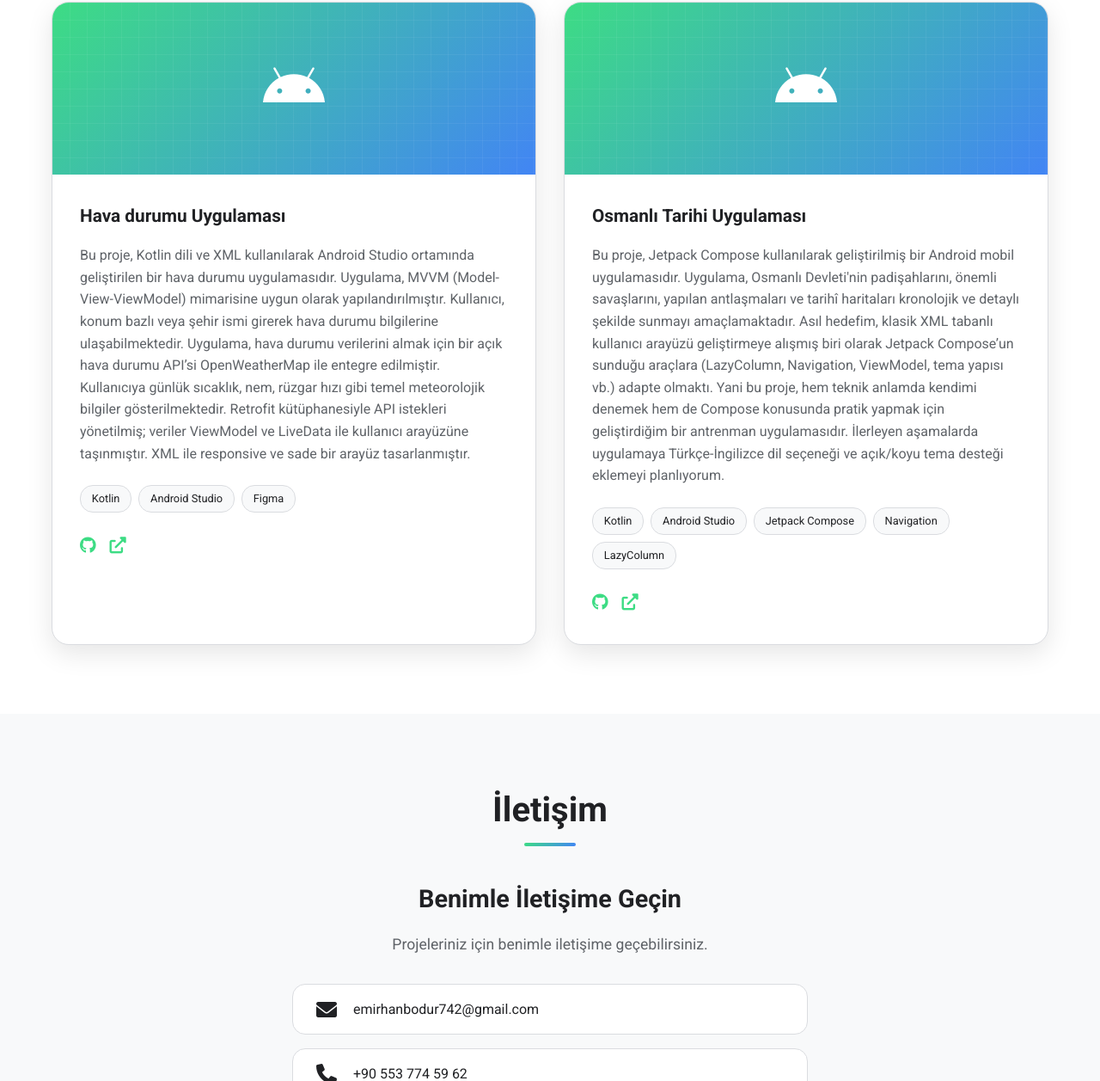
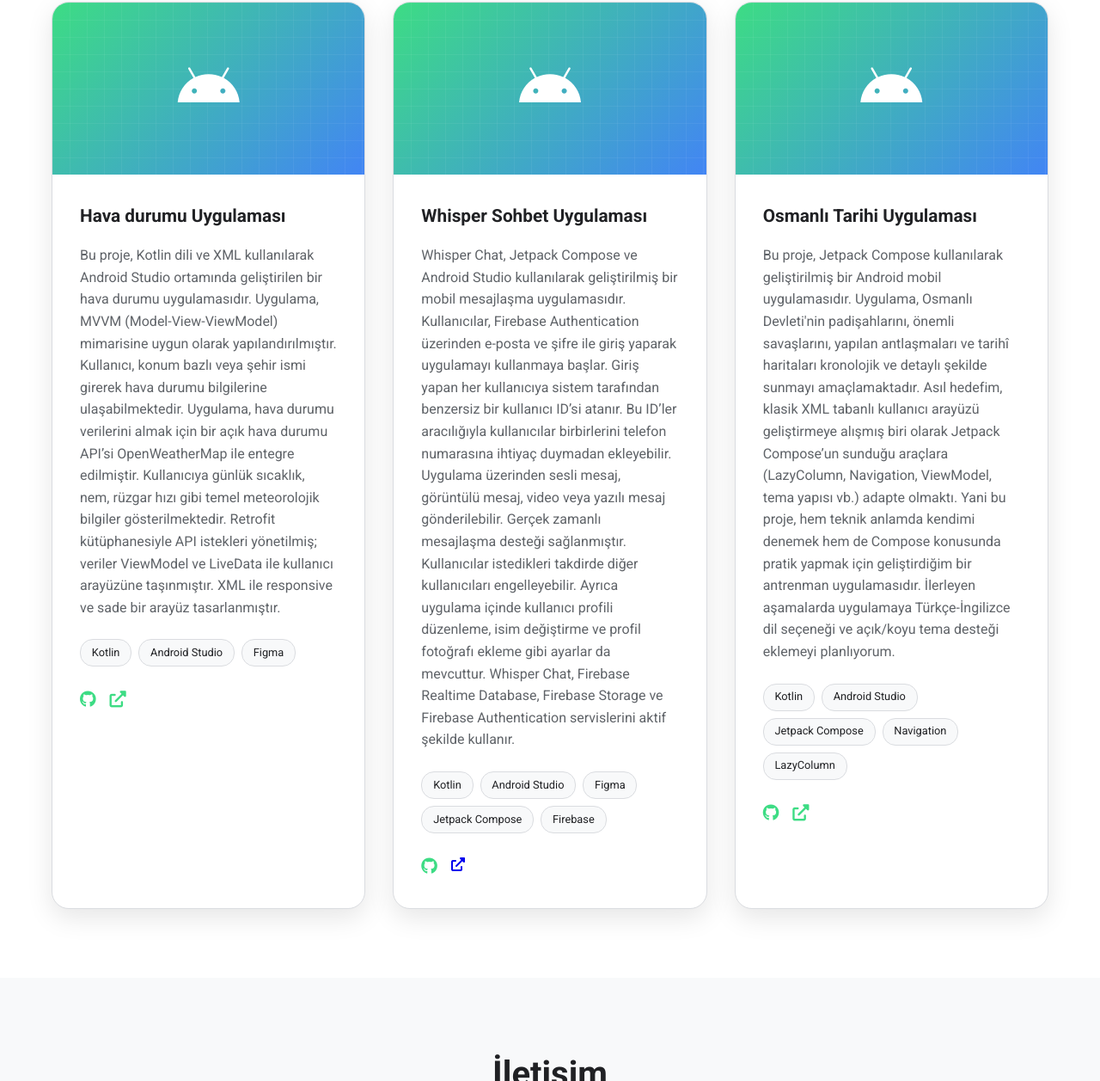
Before and after one commit to EmirhannBodur/My-portfolio, a plain HTML site: page index.html in a window 1280 px wide. Shown: the part 1519-2776 px from the top of the page at 86% size. Drawn offline with Linux system fonts and the light colour scheme.

Commit message:
Update index.html

```diff
--- a/index.html
+++ b/index.html
@@ -135,6 +135,34 @@
                         <i class="fab fa-android"></i>
                     </div>
                     <div class="project-content">
+                        <h3 data-tr="Whisper Sohbet Uygulaması" data-en="Whisper Chat App">Proje Adı</h3>
+                        <p data-tr="Whisper Chat, Jetpack Compose ve Android Studio kullanılarak geliştirilmiş bir mobil mesajlaşma uygulamasıdır. Kullanıcılar, Firebase Authentication üzerinden e-posta ve şifre ile giriş yaparak uygulamayı kullanmaya başlar. Giriş yapan her kullanıcıya sistem tarafından benzersiz bir kullanıcı ID’si atanır. Bu ID’ler aracılığıyla kullanıcılar birbirlerini telefon numarasına ihtiyaç duymadan ekleyebilir.
+
+Uygulama üzerinden sesli mesaj, görüntülü mesaj, video veya yazılı mesaj gönderilebilir. Gerçek zamanlı mesajlaşma desteği sağlanmıştır. Kullanıcılar istedikleri takdirde diğer kullanıcıları engelleyebilir. Ayrıca uygulama içinde kullanıcı profili düzenleme, isim değiştirme ve profil fotoğrafı ekleme gibi ayarlar da mevcuttur.
+
+Whisper Chat, Firebase Realtime Database, Firebase Storage ve Firebase Authentication servislerini aktif şekilde kullanır." data-en="Whisper Chat is a mobile messaging application developed using Jetpack Compose and Android Studio. Users can log in with their email and password through Firebase Authentication. Once authenticated, each user is assigned a unique user ID by the system. Through these IDs, users can add each other without needing a phone number.
+
+The application supports sending voice messages, video messages, visual messages, and text messages. Real-time chat functionality is implemented. Users can block others if needed. Additionally, profile management features are available, including editing the display name and uploading a profile photo.
+
+Whisper Chat makes active use of Firebase Realtime Database, Firebase Storage, and Firebase Authentication services.">Proje açıklaması buraya gelecek...</p>
+                        <div class="project-tech">
+                            <span class="tech-tag">Kotlin</span>
+                            <span class="tech-tag">Android Studio</span>
+                            <span class="tech-tag">Figma</span>
+                            <span class="tech-tag">Jetpack Compose</span>
+                            <span class="tech-tag">Firebase</span>
+                        </div>
+                        <div class="project-links">
+                            <a href="https://github.com/EmirhannBodur/Whisper-Chat-App" class="project-link"><i class="fab fa-github"></i></a>
+                            <a href="#" class="https://github.com/EmirhannBodur/Whisper-Chat-App/releases"><i class="fas fa-external-link-alt"></i></a>
+                        </div>
+                    </div>
+                </div>
+                <div class="project-card">
+                    <div class="project-image">
+                        <i class="fab fa-android"></i>
+                    </div>
+                    <div class="project-content">
                         <h3 data-tr="Osmanlı Tarihi Uygulaması" data-en="Ottoman History App">Proje Adı</h3>
                         <p data-tr="Bu proje, Jetpack Compose kullanılarak geliştirilmiş bir Android mobil uygulamasıdır. Uygulama, Osmanlı Devleti'nin padişahlarını, önemli savaşlarını, yapılan antlaşmaları ve tarihî haritaları kronolojik ve detaylı şekilde sunmayı amaçlamaktadır.
 
```
